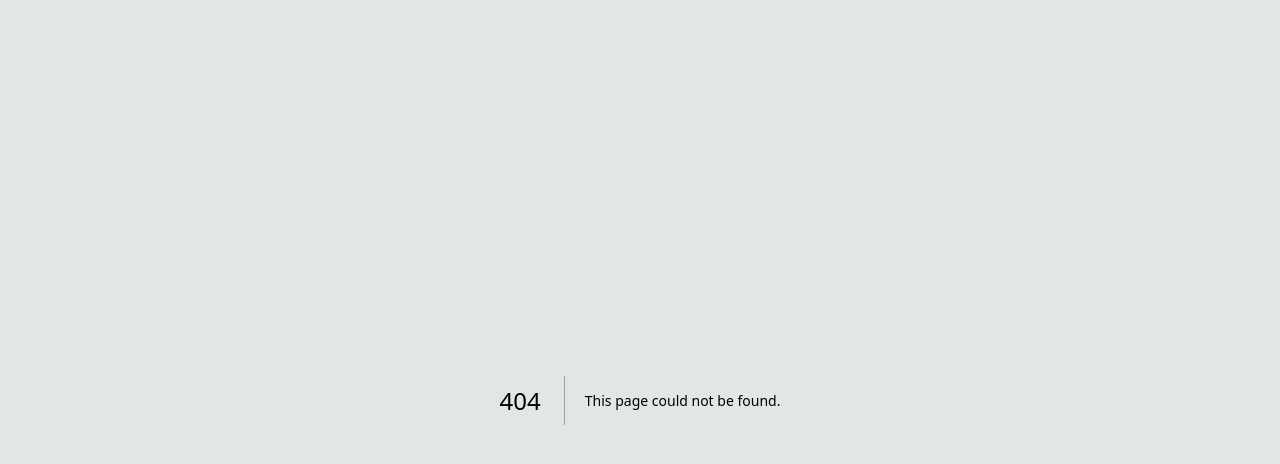
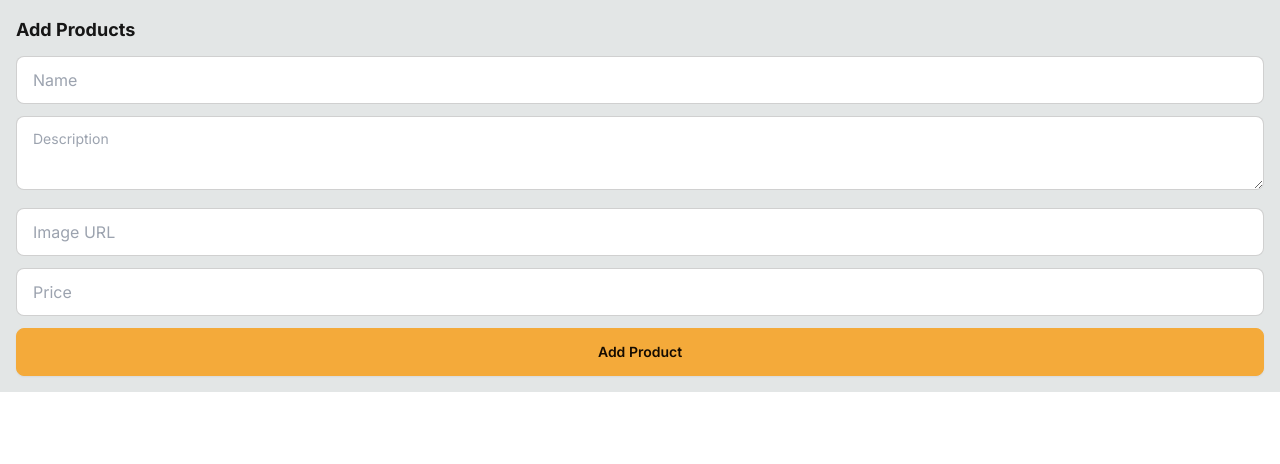
Before and after one commit to NourKhaled97/E-Commerce, a Next.js app: page /add-product in a window 1280 px wide. Before the commit this address had no page. Shown: the top 464 px of the page. Built offline with nearby package versions, Linux system fonts and the light colour scheme.

Commit message:
add product page - server action in server component

```diff
--- a/next.config.mjs
+++ b/next.config.mjs
@@ -1,4 +1,13 @@
 /** @type {import('next').NextConfig} */
-const nextConfig = {};
+const nextConfig = {
+    // to allow read images from this url
+    images:{
+        remotePatterns:[{ hostname: "images.unsplash.com" }]
+    },
+    // to allow server action
+    experimental:{
+        serverActions: true
+    }
+};
 
 export default nextConfig;
--- /dev/null
+++ b/src/app/add-product/page.tsx
@@ -0,0 +1,64 @@
+import FormeSubmitButton from "@/components/FormeSubmitButton";
+import { prisma } from "@/lib/db/prisma";
+import { redirect } from "next/navigation";
+
+// to change metadata specific for this page
+export const metadata = {
+    title: "Add Product - Flowmazoon"
+}
+
+async function addProduct(formData: FormData) {
+    "use server";
+
+    const name = formData.get("name")?.toString();
+    const description = formData.get("description")?.toString();
+    const imageUrl = formData.get("imageUrl")?.toString();
+    const price = Number(formData.get("price") || 0);
+
+    if (!name || !description || !imageUrl || !price) {
+        throw Error("Missing required fields");
+    }
+
+    await prisma.product.create({
+        data: { name, description, imageUrl, price }
+    })
+
+    redirect("/");
+}
+
+export default function AddProductPage() {
+    return (
+        <div>
+            <h1 className="text-lg mb-3 font-bold">Add Products</h1>
+            <form action={addProduct}>
+                <input
+                    required
+                    name="name"
+                    placeholder="Name"
+                    className="input input-bordered mb-3 w-full"
+                />
+                <textarea
+                    required
+                    name="description"
+                    placeholder="Description"
+                    className="textarea textarea-bordered mb-3 w-full"
+                />
+                <input
+                    required
+                    name="imageUrl"
+                    placeholder="Image URL"
+                    type="url"
+                    className="input input-bordered mb-3 w-full"
+                />
+                <input
+                    required
+                    name="price"
+                    placeholder="Price"
+                    type="number"
+                    className="input input-bordered mb-3 w-full"
+                />
+                <FormeSubmitButton className="btn-block">Add Product</FormeSubmitButton>
+            </form>
+        </div>
+    )
+}
--- /dev/null
+++ b/src/app/error.tsx
@@ -0,0 +1,8 @@
+"use client";
+
+// this component will be called each time we call throw Error("...") automatically
+// no need to call it in the component, because we create it here (in app) with this name (error)
+
+export default function ErrorPage() {
+    return <div>Something went wrong, Please refresh the page</div>
+}
--- a/src/app/layout.tsx
+++ b/src/app/layout.tsx
@@ -4,9 +4,10 @@
 
 const inter = Inter({ subsets: ["latin"] });
 
+// change metadata of the website
 export const metadata: Metadata = {
-  title: "Create Next App",
-  description: "Generated by create next app",
+  title: "Flowmazon",
+  description: "We make your wallet cry",
 };
 
 export default function RootLayout({
@@ -16,7 +17,12 @@
 }>) {
   return (
     <html lang="en">
-      <body className={inter.className}>{children}</body>
+      <body className={inter.className}>
+        {/* to allow each children (component) to be in main and have these styles */}
+        <main className="p-4 max-w-7xl m-auto min-w-[300px]">
+          {children}
+        </main>
+      </body>
     </html>
   );
 }
--- /dev/null
+++ b/src/components/FormeSubmitButton.tsx
@@ -0,0 +1,30 @@
+"use client";
+
+import { ComponentProps } from "react";
+import { useFormStatus } from 'react-dom'
+
+// create props for this component & add the ComponentProps with it
+// to allow the button to take props of original buttonComponent
+type FormeSubmitButtonProps = {
+    children: React.ReactNode,
+    className?: string,
+} & ComponentProps<"button">
+
+export default function FormeSubmitButton(
+    { children, className, ...props }: FormeSubmitButtonProps
+) {
+    const { pending } = useFormStatus();
+
+    return (
+        <button
+            {...props}
+            type="submit"
+            className={`btn btn-primary ${className}`}
+            disabled={pending}
+        >
+            {/* this is the loading component in case Form is loading */}
+            {pending && <span className="loading loading-spinner" />}
+            {children}
+        </button>
+    )
+}
```
